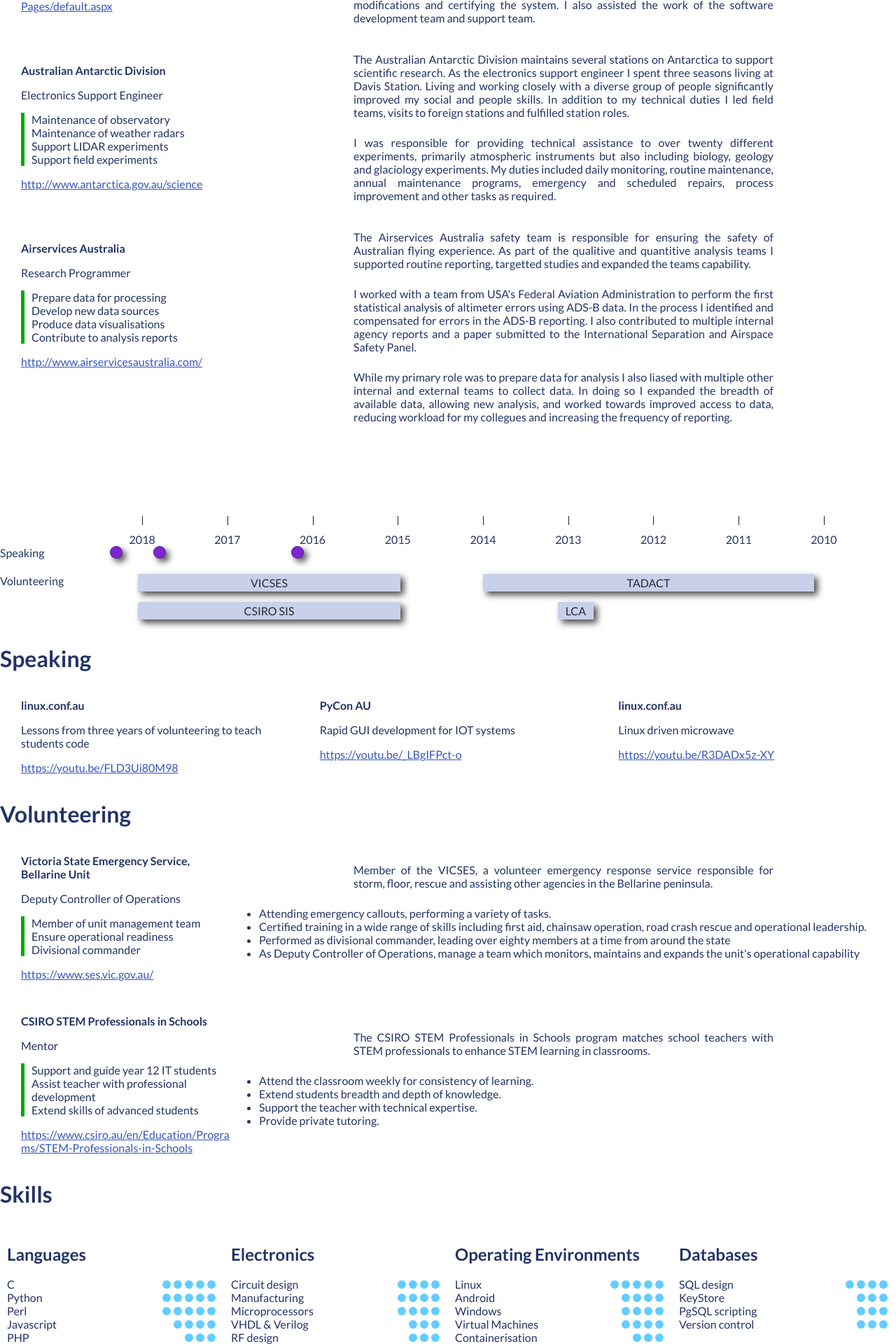
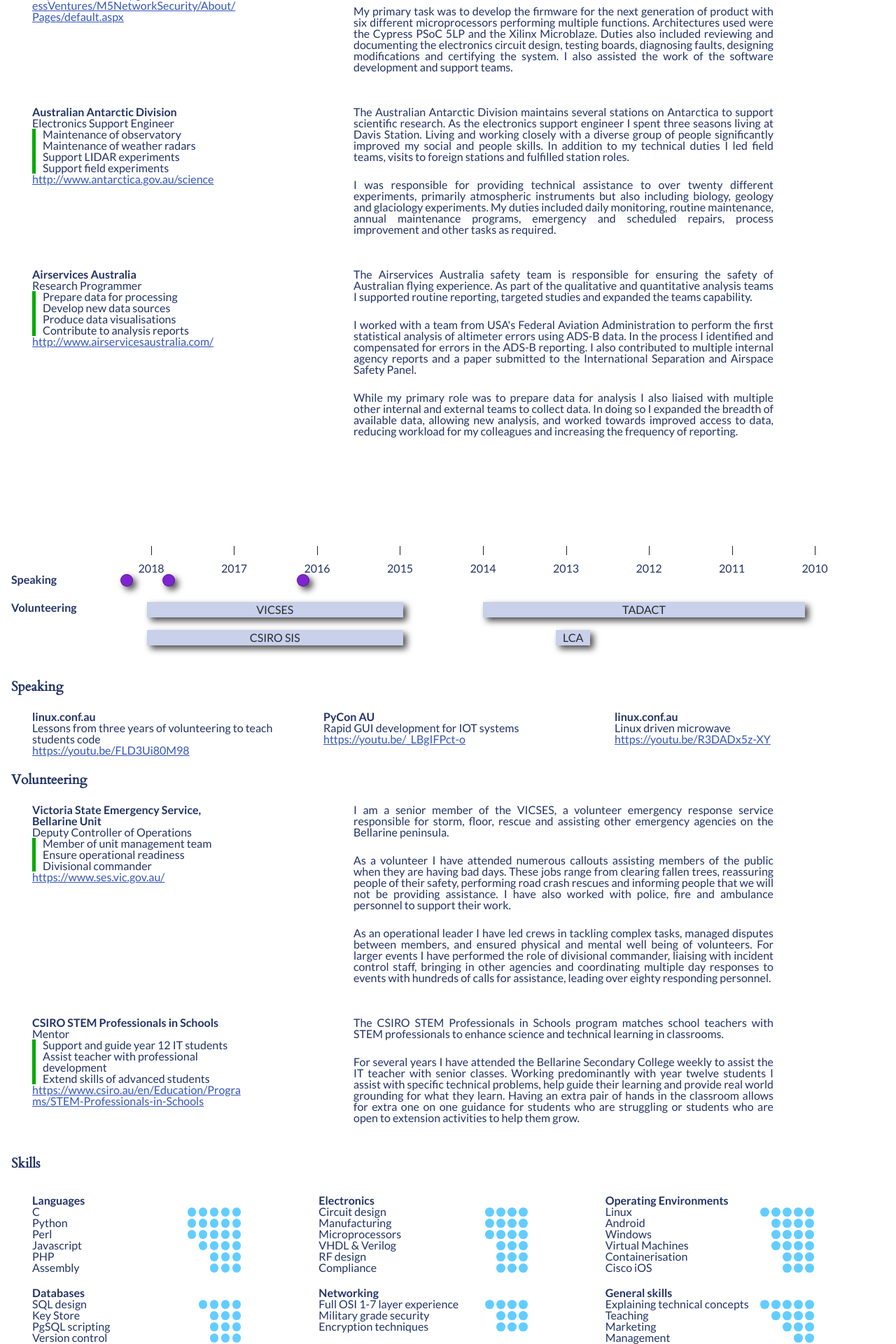
Before and after one commit to lod/CV, a React app in the folder rcv/: page / in a window 1280 px wide. Shown: the part 760-2680 px from the top of the page at 70% size. Built offline with nearby package versions, Linux system fonts and the light colour scheme.

Commit message:
Ready to go

```diff
--- a/rcv/src/App.js
+++ b/rcv/src/App.js
@@ -5,13 +5,6 @@
 import Speaking from './speaking';
 import Qualification from './qualification';
 import './App.scss';
-
-// Employment and volunteering format inconsistent
-// story vs dot points
-// Make all story
-// Fix whitespace alignment
-// Bulk up content a little, what I did/achieved
-//
 
 class App extends Component {
 	render() {
@@ -36,7 +29,7 @@
 						<dt>webpage</dt><dd>https://david.tulloh.id.au/</dd>
 						<dt>phone</dt><dd>+61 439 069 336</dd>
 						<dt>github</dt><dd>https://github.com/lod</dd>
-						<dt>online cv</dt><dd>https://david.tulloh.id.au/cv.pdf</dd>
+						<dt>online cv</dt><dd>https://david.tulloh.id.au/cv/</dd>
 					</dl>
 				</div>
 				<Timeline startYear={2010} endYear={2018}>
@@ -60,11 +53,14 @@
 					"Software development",
 					"Marketing",
 				]}
+				href="https://youtu.be/R3DADx5z-XY"
 			>
 			<p>
-			Enabled by my partner's move interstate and inspired by a terrible microwave purchase I decided to start a new business developing a new microwave.  After the microwave project failed due to difficulties finding a manufacturing partner I designed a PIR sensor replacement that didn't require movement and an alarm system for hotel travellers.
+			Enabled by my partner’s move interstate for work, I established myself working on independent projects to meet gaps in the market I personally experienced.  The major project I have worked on is a heat sensor based microwave (to allow heating of food based on internal temperature rather than power and time).  I produced a hardware prototype and presented on the software at Linux Conference Australia before concluding that, while technically sound, it was not commercially viable for me to pursue.  Other projects I have worked on include developing a PIR movement sensor replacement that used thermal vision to avoid the movement requirement, an alarm system for travellers staying in hotel rooms, and a flexible LED sign to allow scrolling messages at football matches. All products developed to an initial prototype stage.
 			</p>
+
 			<p>
+			This experience has built my liaison skills working directly with suppliers and manufacturers both in Australia and overseas.  It has also been invaluable in building my business, marketing and finance skills.
 			</p>
 
 				</Job>
@@ -89,7 +85,7 @@
 				standards.
 			</p>
 			<p>
-				My primary task was to develop the firmware for the next generation of product with six different microprocessors performing multiple functions. Architectures used were the Cypress PSoC 5LP and the Xilinx Microblaze. Duties also included reviewing and documenting the electronics circuit design, testing boards, diagnosing faults, designing modifications and certifying the system. I also assisted the work of the software development team and support team.
+				My primary task was to develop the firmware for the next generation of product with six different microprocessors performing multiple functions. Architectures used were the Cypress PSoC 5LP and the Xilinx Microblaze. Duties also included reviewing and documenting the electronics circuit design, testing boards, diagnosing faults, designing modifications and certifying the system. I also assisted the work of the software development and support teams.
 			</p>
 
 				</Job>
@@ -131,13 +127,13 @@
 					]}
 				>
 					<p>
-			The Airservices Australia safety team is responsible for ensuring the safety of Australian flying experience. As part of the qualitive and quantitive analysis teams I supported routine reporting, targetted studies and expanded the teams capability.
+			The Airservices Australia safety team is responsible for ensuring the safety of Australian flying experience. As part of the qualitative and quantitative analysis teams I supported routine reporting, targeted studies and expanded the teams capability.
 					</p>
 			<p>
 			I worked with a team from USA's Federal Aviation Administration to perform the first statistical analysis of altimeter errors using ADS-B data. In the process I identified and compensated for errors in the ADS-B reporting. I also contributed to multiple internal agency reports and a paper submitted to the International Separation and Airspace Safety Panel.
 			</p>
 			<p>
-			While my primary role was to prepare data for analysis I also liased with multiple other internal and external teams to collect data. In doing so I expanded the breadth of available data, allowing new analysis, and worked towards improved access to data, reducing workload for my collegues and increasing the frequency of reporting.
+			While my primary role was to prepare data for analysis I also liaised with multiple other internal and external teams to collect data. In doing so I expanded the breadth of available data, allowing new analysis, and worked towards improved access to data, reducing workload for my colleagues and increasing the frequency of reporting.
 			</p>
 				</Job>
 
@@ -207,14 +203,14 @@
 					]}
 				>
 			<p>
-					Member of the VICSES, a volunteer emergency response service responsible for storm, floor, rescue and assisting other agencies in the Bellarine peninsula.
+					I am a senior member of the VICSES, a volunteer emergency response service responsible for storm, floor, rescue and assisting other emergency agencies on the Bellarine peninsula.
 			</p>
-			<ul>
-			<li>Attending emergency callouts, performing a variety of tasks.</li>
-			<li>Certified training in a wide range of skills including first aid, chainsaw operation, road crash rescue and operational leadership.</li>
-			<li>Performed as divisional commander, leading over eighty members at a time from around the state</li>
-			<li>As Deputy Controller of Operations, manage a team which monitors, maintains and expands the unit's operational capability</li>
-			</ul>
+			<p>
+				As a volunteer I have attended numerous callouts assisting members of the public when they are having bad days. These jobs range from clearing fallen trees, reassuring people of their safety, performing road crash rescues and informing people that we will not be providing assistance. I have also worked with police, fire and ambulance personnel to support their work.
+			</p>
+			<p>
+			As an operational leader I have led crews in tackling complex tasks, managed disputes between members, and ensured physical and mental well being of volunteers. For larger events I have performed the role of divisional commander, liaising with incident control staff, bringing in other agencies and coordinating multiple day responses to events with hundreds of calls for assistance, leading over eighty responding personnel.
+			</p>
 				</Job>
 
 				<Job
@@ -229,13 +225,10 @@
 						"Extend skills of advanced students",
 					]}
 				>
-				<p>The CSIRO STEM Professionals in Schools program matches school teachers with STEM professionals to enhance STEM learning in classrooms.</p>
-				<ul>
-			<li>Attend the classroom weekly for consistency of learning.</li>
-			<li>Extend students breadth and depth of knowledge.</li>
-			<li>Support the teacher with technical expertise.</li>
-			<li>Provide private tutoring.</li>
-			</ul>
+				<p>The CSIRO STEM Professionals in Schools program matches school teachers with STEM professionals to enhance science and technical learning in classrooms.</p>
+			<p>
+			For several years I have attended the Bellarine Secondary College weekly to assist the IT teacher with senior classes. Working predominantly with year twelve students I assist with specific technical problems, help guide their learning and provide real world grounding for what they learn. Having an extra pair of hands in the classroom allows for extra one on one guidance for students who are struggling or students who are open to extension activities to help them grow.
+			</p>
 
 				</Job>
 
@@ -275,24 +268,23 @@
 					<div className="group">
 						<h2>Databases</h2>
 							<Skill num="4">SQL design</Skill>
-							<Skill num="3">KeyStore</Skill>
+							<Skill num="3">Key Store</Skill>
 							<Skill num="3">PgSQL scripting</Skill>
 							<Skill num="3">Version control</Skill>
 					</div>
 					<div className="group">
 						<h2>Networking</h2>
-						<Skill num="3">Full OSI 1-7 layer experience</Skill>
+						<Skill num="4">Full OSI 1-7 layer experience</Skill>
 						<Skill num="3">Military grade security</Skill>
-						<Skill num="3">Encryption</Skill>
+						<Skill num="3">Encryption techniques</Skill>
 					</div>
 					<div className="group">
 						<h2>General skills</h2>
+						<Skill num="5">Explaining technical concepts</Skill>
+						<Skill num="4">Teaching</Skill>
 						<Skill num="3">Marketing</Skill>
 						<Skill num="2">Management</Skill>
-
 					</div>
-
-
 				</div>
 
 			<div className="qualifications">
@@ -320,7 +312,7 @@
 			/>
 
 			<Qualification
-				title="Australian Security clearance NV1"
+				title="Australian Security Clearance NV1"
 				details="currently inactive"
 			/>
 
--- a/rcv/src/App.scss
+++ b/rcv/src/App.scss
@@ -1,10 +1,5 @@
-/* @import url('https://fonts.googleapis.com/css?family=Open+Sans+Condensed:300'); */
-/*@import url('https://fonts.googleapis.com/css?family=Cardo|Pathway+Gothic+One');
-*/
-@import url(https://fonts.googleapis.com/css?family=Cardo|Lato:700,400);
- @import "./variables.scss";
+@import "./variables.scss";
 
-$font-heading: 'Cardo', serif;
 
 /* wkhtmltopdf doesn't support @page */
 /* @page { margin: 0; margin-left: 30mm; margin-right: 30mm; } */
@@ -25,6 +20,19 @@
 	*/
 	font-family: "Lato", sans-serif;
 	font-weight: 400;
+	margin: 1rem;
+}
+
+h1 {
+	font-family: $font-heading;
+	font-size: 120%;
+	font-weight: 800;
+	margin: 1.3em 0;
+}
+
+h2 {
+	font-family: inherit; /* Use base font */
+	font-weight: 800;
 }
 
 .row {
@@ -35,30 +43,48 @@
 	}
 }
 
+.skills {
+	margin-left: 20px; /* +10 inside the flex box */
+}
+
+.qualifications {
+	margin-left: 30px;
+	margin-top: 4rem;
+}
+
 
 .titleblock {
 	& {
 		display: flex;
-		margin-bottom: 2em;
+		margin-bottom: 1rem;
 	}
 
 	.name {
 		font-family: $font-heading;
 		font-size: 48px;
 		letter-spacing: 0.05em;
+		margin-bottom: 1rem;
 	}
 	.role {
 		font-family: $font-heading;
 		font-size: 32px;
 		letter-spacing: 0.02em;
+		margin: 1rem 0;
 	}
 	.summary {
 		max-width: 660px;
 		line-height: 1.3;
+		p {
+			margin-top: 1em;
+		}
 	}
 
 	dl {
 		margin-left: auto; /* right align flex */
+		margin-right: 30px;
+		@media print {
+			margin-right: 60px; /* roughly align print output right edge */
+		}
 	}
 
 	dt {
--- a/rcv/src/index.css
+++ b/rcv/src/index.css
@@ -1,15 +1,10 @@
 body {
-  margin: 0;
-  padding: 0;
-  font-family: sans-serif;
+	font-family: sans-serif;
+	color: #236; /* Don't use black - going with a blue tint */
 }
 
-body {
-	/* Don't use black - going with a blue tint */
-	color: #236;
-}
-
-a:link    { color: #3556bc }  /* unvisited links */
-a:visited { color: #3556bc }  /* visited links   */
-a:hover   { color: #3556bc }  /* user hovers     */
-a:active  { color: #3556bc }  /* active links    */
+a:link    { color: #3556bc }
+a:visited { color: #3556bc }
+a:hover   { color: #3556bc }
+a:focus   { color: #3556bc }
+a:active  { color: #3556bc }
--- a/rcv/src/index.js
+++ b/rcv/src/index.js
@@ -1,5 +1,6 @@
 import React from 'react';
 import ReactDOM from 'react-dom';
+import './reset.css';
 import './index.css';
 import App from './App';
 import registerServiceWorker from './registerServiceWorker';
--- a/rcv/src/job/job.scss
+++ b/rcv/src/job/job.scss
@@ -2,7 +2,7 @@
 	& {
 		display: flex;
 		flex-direction: row;
-		margin-top: 1em;
+		margin-bottom: 3rem;
 	}
 
 	.metadata {
@@ -16,6 +16,7 @@
 
 		.company {
 			font-weight: 800;
+			margin: 0;
 		}
 
 		.period {
@@ -40,7 +41,7 @@
 
 	.description {
 		flex-grow: 1;
-		margin: auto 0;
+		margin: 0;
 
 		p {
 			max-width: 600px;
@@ -50,6 +51,9 @@
 			margin: 0 auto;
 			text-align: justify;
 			margin-bottom: 1.5em;
+			&:last-child {
+				margin-bottom: 0; /* Flex won't collapse margins */
+			}
 		}
 	}
 
--- a/rcv/src/qualification/style.scss
+++ b/rcv/src/qualification/style.scss
@@ -1,3 +1,5 @@
+@import "../variables.scss";
+
 .qualifications {
 	display: flex;
 	flex-direction: row;
@@ -7,7 +9,7 @@
 .qualification {
 	& {
 		margin: 0.8em 0;
-		padding: 1em;
+		padding: 1em 0;
 		width: 35%;
 	}
 
--- /dev/null
+++ b/rcv/src/reset.css
@@ -0,0 +1,48 @@
+/* Reset from http://meyerweb.com/eric/thoughts/2007/05/01/reset-reloaded/ */
+
+html, body, div, span, applet, object, iframe,
+h1, h2, h3, h4, h5, h6, p, blockquote, pre,
+a, abbr, acronym, address, big, cite, code,
+del, dfn, em, font, img, ins, kbd, q, s, samp,
+small, strike, strong, sub, sup, tt, var,
+dl, dt, dd, ol, ul, li,
+fieldset, form, label, legend,
+table, caption, tbody, tfoot, thead, tr, th, td {
+	margin: 0;
+	padding: 0;
+	border: 0;
+	outline: 0;
+	font-weight: inherit;
+	font-style: inherit;
+	font-size: 100%;
+	font-family: inherit;
+	vertical-align: baseline;
+}
+/* remember to define focus styles! */
+:focus {
+	outline: 0;
+}
+body {
+	line-height: 1;
+	color: black;
+	background: white;
+}
+ol, ul {
+	list-style: none;
+}
+/* tables still need 'cellspacing="0"' in the markup */
+table {
+	border-collapse: separate;
+	border-spacing: 0;
+}
+caption, th, td {
+	text-align: left;
+	font-weight: normal;
+}
+blockquote:before, blockquote:after,
+q:before, q:after {
+	content: "";
+}
+blockquote, q {
+	quotes: "" "";
+}
--- a/rcv/src/skill/style.scss
+++ b/rcv/src/skill/style.scss
@@ -1,3 +1,5 @@
+@import "../variables.scss";
+
 .skill {
 
     display: flex;
@@ -16,6 +18,10 @@
 		margin: auto 0.1em;
 	}
 
+	.heading {
+		font-weight: 800;
+	}
+
 }
 
 .skills {
--- a/rcv/src/timeline/timeline.scss
+++ b/rcv/src/timeline/timeline.scss
@@ -1,8 +1,12 @@
 .timeline {
+	& {
+		margin-bottom: 2rem;
+	}
+
 	.years {
 		flex-direction: row;
 		display: flex;
-		margin-top: 2em;
+		padding-top: 2em; /* Draw the year dashes here */
 		margin-left: 100px;
 	}
 	.content {
@@ -13,6 +17,7 @@
 			position: absolute;
 			left: -100px;
 			margin: 0;
+			font-weight: 800;
 		}
 	}
 
--- a/rcv/src/variables.scss
+++ b/rcv/src/variables.scss
@@ -0,0 +1,2 @@
+@import url(https://fonts.googleapis.com/css?family=Cardo|Lato:700,400);
+$font-heading: 'Cardo', serif;
```
Also changed, not shown: 1 other file (tests, documents, lock files or other folders).
